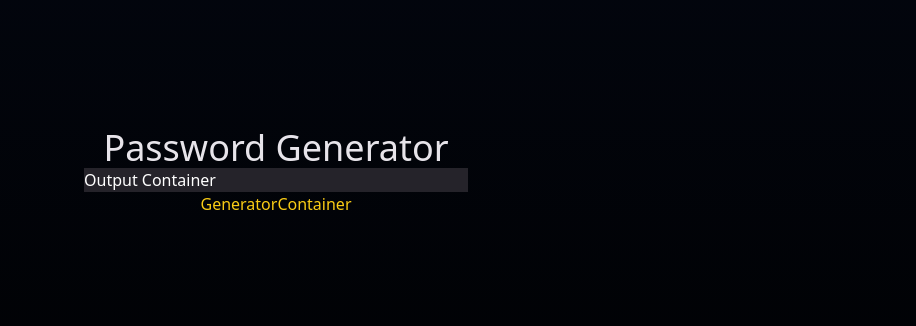
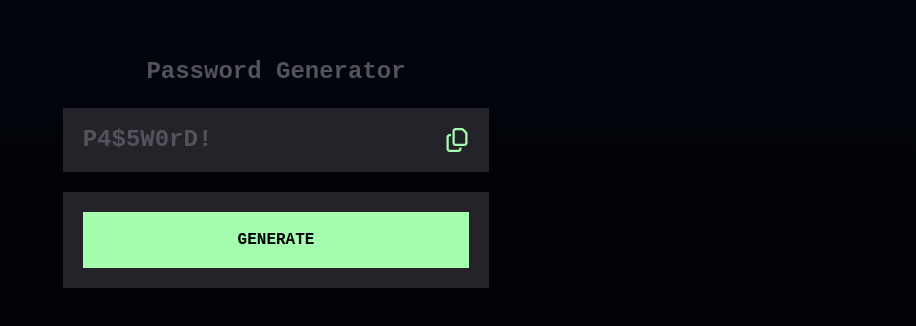
Before and after one commit to MYSTYX7/password-generator-webapp, a React (Vite) app: page / in a window 1280 px wide. Shown: the part 228-554 px from the top of the page, without its empty margins (364-1280 px from the left). Built offline with nearby package versions, Linux system fonts and the light colour scheme.

Commit message:
feat: Output component finished

```diff
--- a/package.json
+++ b/package.json
@@ -11,7 +11,9 @@
   },
   "dependencies": {
     "react": "^18.2.0",
-    "react-dom": "^18.2.0"
+    "react-dom": "^18.2.0",
+    "react-hot-toast": "^2.4.1",
+    "react-icons": "^5.0.1"
   },
   "devDependencies": {
     "@types/react": "^18.2.43",
--- a/src/App.jsx
+++ b/src/App.jsx
@@ -1,12 +1,25 @@
 import Output from "./Components/Output";
 import Generator from "./Components/Generator";
+import React, { useState } from "react";
+import { Toaster } from "react-hot-toast";
 
 const App = () => {
+  const [generatedPassword, setGeneratedPassword] = useState("");
+
+  const handleGenerate = (password) => {
+    setGeneratedPassword(password);
+  };
+
   return (
-    <div className="h-screen bg-gradient-to-b from-gray-950 to-black flex flex-col justify-center items-center">
-      <p className="text-4xl text-white-c">Password Generator</p>
-      <Output />
-      <Generator />
+    <div className="h-screen font-jetbrains bg-gradient-to-b from-gray-950 to-black justify-center items-center flex flex-col">
+      <div className="w-1/3 flex flex-col gap-5">
+        <Toaster />
+        <p className="text-2xl text-lightgray-c font-bold text-center">
+          Password Generator
+        </p>
+        <Output generated={generatedPassword} />
+        <Generator onGenerate={handleGenerate} />
+      </div>
     </div>
   );
 };
--- a/src/Components/Generator.jsx
+++ b/src/Components/Generator.jsx
@@ -1,8 +1,19 @@
-const Generator = () => {
+const Generator = ({ onGenerate }) => {
+  // Password Generation Logic
+  const generatePassword = () => {
+    const generatedPassword = Math.random();
+    onGenerate(generatedPassword);
+  };
+
   return (
-    <>
-      <p className="text-yellow-400">GeneratorContainer</p>
-    </>
+    <div className="bg-darkgray-c items-center p-5">
+      <button
+        className="bg-green-c px-auto py-4 w-full font-bold"
+        onClick={generatePassword}
+      >
+        GENERATE
+      </button>
+    </div>
   );
 };
 
--- a/src/Components/Output.jsx
+++ b/src/Components/Output.jsx
@@ -1,9 +1,43 @@
-const Output = () => {
+import { FaRegCopy } from "react-icons/fa6";
+import toast from "react-hot-toast";
+
+const Output = ({ generated }) => {
+  // Copy Button Logic
+  const handleCopyClick = () => {
+    if (generated) {
+      navigator.clipboard.writeText(generated);
+      notify();
+    }
+  };
+
+  // Toast Notification
+  const notify = () =>
+    toast.success("Copied to Clipboard", {
+      style: { backgroundColor: "#a5feaf" },
+      iconTheme: {
+        primary: "#25232a",
+        secondary: "#e7e4ea",
+      },
+    });
+
   return (
-    <>
-      <p className="text-white min-w-96 bg-darkgray-c">Output Container</p>
-
-    </>
+    <div className="bg-darkgray-c flex justify-between px-5 py-4 items-center">
+      <p
+        className="text-2xl font-bold"
+        style={{ color: generated ? "#e7e4ea" : "#54525a" }}
+      >
+        {generated || "P4$5W0rD!"}
+      </p>
+      <FaRegCopy
+        style={{
+          color: "#a5feaf",
+          cursor: generated ? "pointer" : "not-allowed",
+        }}
+        size={24}
+        onClick={handleCopyClick}
+        title={generated ? "Copy to Clipboard" : ""}
+      />
+    </div>
   );
 };
 
--- a/tailwind.config.js
+++ b/tailwind.config.js
@@ -4,7 +4,7 @@ export default {
   theme: {
     extend: {
       fontFamily: {
-        titillium: ["TitilliumWeb", "sans-serif"],
+        jetbrains: ["JetBrains Mono", "monospace"],
       },
       colors: {
         "white-c": "#e7e4ea",
--- a/vite.config.js
+++ b/vite.config.js
@@ -1,7 +1,7 @@
-import { defineConfig } from 'vite'
-import react from '@vitejs/plugin-react-swc'
+import { defineConfig } from "vite";
+import react from "@vitejs/plugin-react-swc";
 
 // https://vitejs.dev/config/
 export default defineConfig({
   plugins: [react()],
-})
+});
```
Also changed, not shown: .eslintrc.cjs, 1 other file (tests, documents, lock files or other folders).
